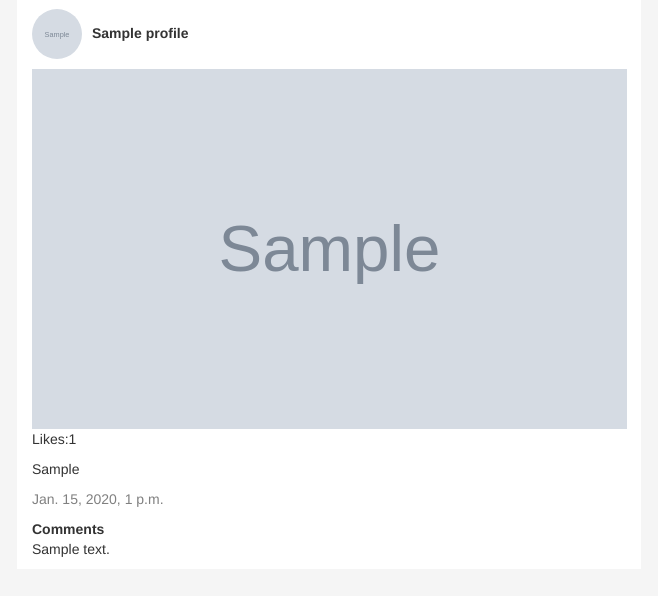
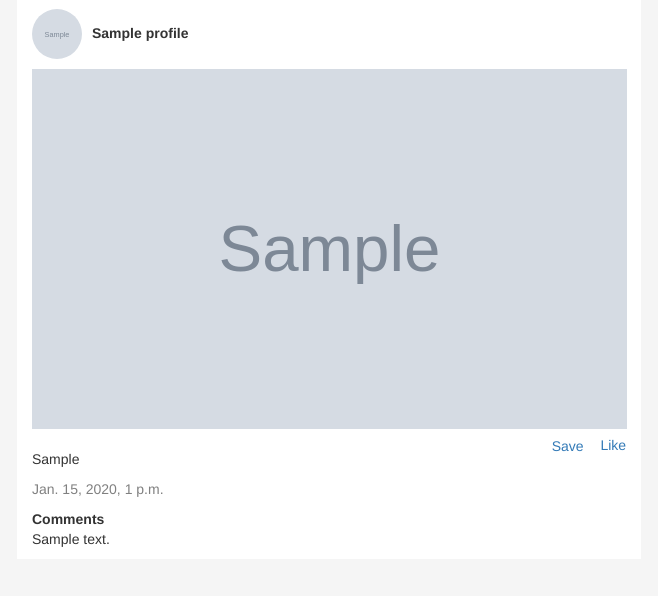
Before and after one commit to SheilaKamotho/InstaClone, a Django app: page / in a window 1280 px wide. Shown: the part 73-669 px from the top of the page, without its empty margins (138-796 px from the left). Run offline with Django 3.2, Linux system fonts and the light colour scheme; a user stored in the database is signed in; tables that the repository leaves empty hold one stand-in row (values such as "Sample post"); grey boxes marked "Sample" are stand-in pictures; some libraries are stand-ins or nearby versions.

Commit message:
add download button

```diff
--- a/insta/templates/posts.html
+++ b/insta/templates/posts.html
@@ -14,8 +14,11 @@
 
                 <div class="card_body">
                     <div class="post">
-                        <img style="width: 595px; height: 360px;" src="{{photos_item.image.url}}">
-                        <p>Likes:{{photos_item.likes}}</p>
+                        <img style="width: 595px; height: 360px;" src="{{photos_item.image.url}}"><br>
+                        <div style="float: right;">
+                            <a href="{{photos_item.image.url}}"download="{{ photos_item.name}}" class="btn btn-secondary">Save</a>
+                           <a href="">Like</a>
+                        </div><br>
                         <p>{{photos_item.caption}}</p>
                         <p style="color: grey;">{{photos_item.pub_date}}</p>
                         <strong>Comments</strong>
```
